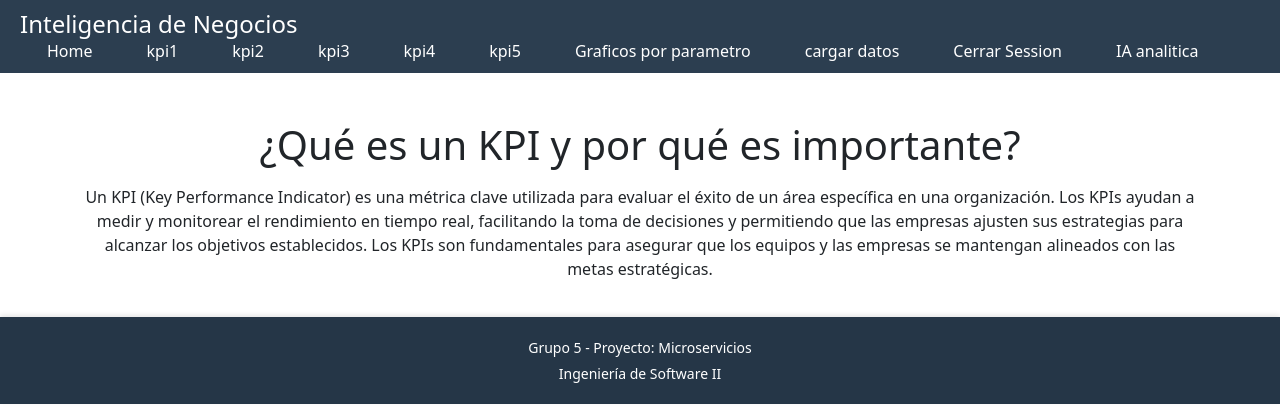
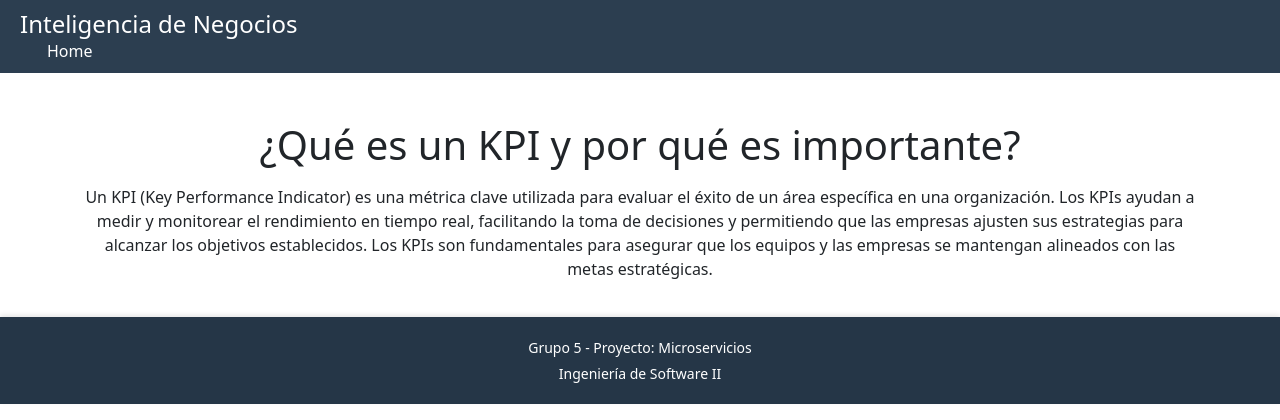
Before and after one commit to GonzaloTI/reconocimientoapi, a Django app: page /Home_KPI/ in a window 1280 px wide. Shown: the top 420 px of the page. Run offline with Django 5.2, Linux system fonts and the light colour scheme; some libraries are stand-ins or nearby versions.

Commit message:
fix depploys

```diff
--- a/myapp/templates/home.html
+++ b/myapp/templates/home.html
@@ -6,7 +6,6 @@
     <title>Welcome to API Ecografias</title>
     {% load static %}
     <link href="https://cdn.jsdelivr.net/npm/bootstrap@5.3.0-alpha1/dist/css/bootstrap.min.css" rel="stylesheet">
-    <link rel="icon" type="image/png" href="{% static 'images/favicon.png' %}">
 </head>
 <body class="bg-light">
     <!-- Header -->
--- a/myapp/templates/navbarkpi.html
+++ b/myapp/templates/navbarkpi.html
@@ -10,16 +10,6 @@
          </div>
          <ul class="navbar-menu" id="navbar-menu">
             <li><a href="{% url 'homekpi' %}">Home</a></li>
-             <li><a href="{% url 'kpi1' %}">kpi1</a></li>
-             <li><a href="{% url 'kpi2' %}">kpi2</a></li>
-             <li><a href="{% url 'kpi3' %}">kpi3 </a></li>
-             <li><a href="{% url 'kpi4' %}">kpi4</a></li>
-             <li><a href="{% url 'kpi5' %}">kpi5</a></li>
-             <li><a href="{% url 'kpi6' %}">Graficos por parametro</a></li>
-             <li><a href="{% url 'cargar' %}">cargar datos</a></li>
-             <li><a href="{% url 'signout' %}">Cerrar Session</a></li>
-             <li><a href="{% url 'analitics' %}">IA analitica</a></li>
-
          </ul>
      </div>
  </nav>
```
Also changed, not shown: 1 other file.
